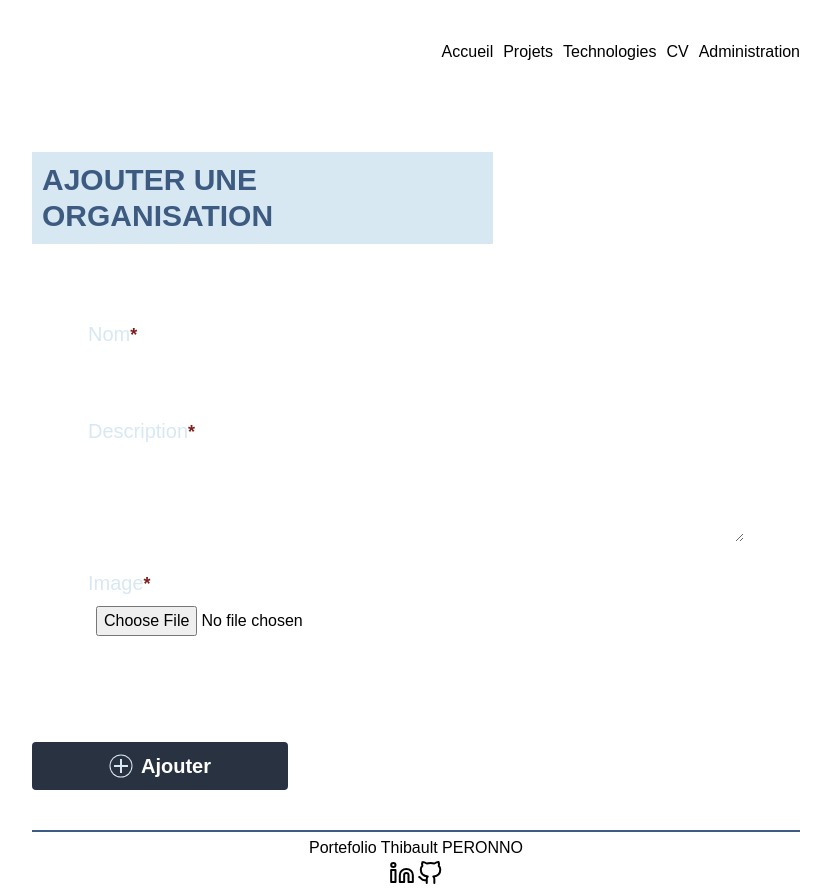
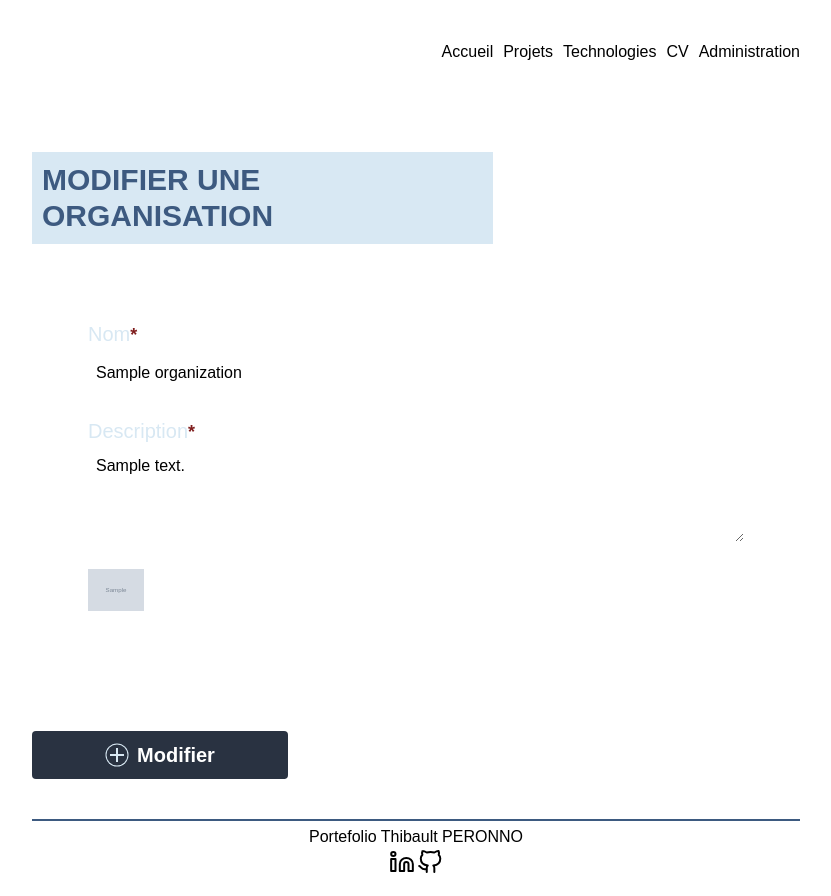
Before and after one commit to thibault-peronno/portefolio, a PHP site: template app/views/bo-add-orga.tpl.php in a window 1280 px wide. Shown: the whole page, without its empty margins (224-1055 px from the left). After the commit the page ends 873 px from the top, so only its background shows below. Run offline with PHP 8.4, Linux system fonts and the light colour scheme; the template is opened without the code that fills it: most values are stand-ins (such as "Sample title", 1, 10 or a date in 2020); grey boxes marked "Sample" are stand-in pictures; some libraries are stand-ins or nearby versions.

Commit message:
Dynamsation of organization form to update. change js files and add new

```diff
--- a/app/Controllers/OrgaController.php
+++ b/app/Controllers/OrgaController.php
@@ -64,10 +64,11 @@ class OrgaController extends CoreController
 
     public function editOrga($idOrga)
     {
-        dump($idOrga);
+        $organizationModel = new Organization();
 
         $data = [];
-
+        $organizationModel->setId(intval($idOrga['id']));
+        $data['organization'] = $organizationModel->getOrgaById();
         $this->boShow('bo-add-orga', $data);
     }
 }
--- a/app/Controllers/ProjectController.php
+++ b/app/Controllers/ProjectController.php
@@ -34,7 +34,7 @@ class ProjectController extends CoreController
     {
         $projectModel = new Project();
         $data = [];
-        $data["project"] = $projectModel->getProject($idProject['id']);
+        $data["project"] = $projectModel->getProjectById($idProject['id']);
         $this->boShow('bo-project', $data);
     }
 
@@ -107,7 +107,7 @@ class ProjectController extends CoreController
 
         $data['languages'] = $languagesHelper->getLanguages();
         $data['organizations'] = $organizationModel->getOrganizations();
-        $data['project'] = $projectModel->getProject($idProject['id']);
+        $data['project'] = $projectModel->getProjectById($idProject['id']);
 
         $this->boShow('bo-add-project', $data);
     }
--- a/app/Models/Project.php
+++ b/app/Models/Project.php
@@ -50,7 +50,7 @@ class Project
         return $getProjects;
     }
 
-    public function getProject($idProject): array
+    public function getProjectById($idProject): array
     {
         $pdo = Database::getPDO();
         $sql = "SELECT p.*, o.title AS title_organization, o.picture AS picture_organization, GROUP_CONCAT(DISTINCT JSON_OBJECT('label', l.label, 'picture', l.picture)) AS labels
--- a/app/views/bo-add-orga.tpl.php
+++ b/app/views/bo-add-orga.tpl.php
@@ -1,8 +1,9 @@
+<?php dump($organization) ?>
 <h1 class="text-3xl text-secondary bg-primary text-secondary uppercase font-bold p-2.5 sm:w-[60%] mb-5 sm:mt-12">
-    Ajouter une organisation
+    <?= isset($organization) ? "Modifier" : "Ajouter" ?> une organisation
 </h1>
 <section class="rounded p-2 bg-white/[0.15] sm:p-14">
-<?php if (isset($succeeded) && $succeeded) : ?>
+    <?php if (isset($succeeded) && $succeeded) : ?>
         <div class="p-2 text-center text-white font-bold fixed bg-lime-600 rounded animate-notif">
             <p>L'ajout a réussi</p>
         </div>
@@ -15,19 +16,29 @@
     <form action="" id="project-form" method="post" enctype="multipart/form-data">
         <div class="mb-5">
             <label for="title" class="text-primary text-xl">Nom<span class="text-red-900 text-[#7f1d1d] font-bold text-lg">*</span></label>
-            <input type="text" name="title" id="title" class="rounded bg-white h-12 w-full p-2" />
+            <input type="text" name="title" id="title" class="rounded bg-white h-12 w-full p-2" value="<?php echo isset($organization) ? $organization['title'] : "" ?>" />
         </div>
         <div class="mb-5">
             <label for="description" class="text-primary text-xl">Description<span class="text-red-900 text-[#7f1d1d] font-bold text-lg">*</span></label>
-            <textarea name="description" id="description" cols="30" rows="10" class="rounded bg-white h-24 w-full p-2"></textarea>
+            <textarea name="description" id="description" cols="30" rows="10" class="rounded bg-white h-24 w-full p-2"><?= isset($organization) ? $organization['description'] : "" ?></textarea>
         </div>
         <div class="mb-5 sm:w-6/12">
-            <label for="picture" class="text-primary text-xl">Image<span class="text-red-900 text-[#7f1d1d] font-bold text-lg">*</span></label>
-            <input type="file" name="picture" id="picture" accept="image/png, image/jpeg" class="rounded bg-white h-12 w-full p-2" />
+            <?php if (isset($organization) && isset($organization['picture'])) : ?>
+                <div id="updateImageTextDiv">
+                    <img src="<?= "/assets/images/organizations/" . $organization['picture'] ?>" alt="Image du projet" class="w-14">
+                    <p class="font-bold text-white cursor-pointer" id="updateImageText">Modifier l'image</p>
+                    <input type="hidden" name="picture" value="<?= $organization['picture'] ?>">
+                </div>
+                <?php endif ?>
+                <span id="updateImageInput" class="<?php echo isset($organization) ? 'hidden' : ""  ?>">
+                    <label for="picture" class="text-primary text-xl">Image<span class="text-red-900 text-[#7f1d1d] font-bold text-lg">*</span></label>
+                    <input type="file" name="picture" id="picture" accept="image/png, image/jpeg" class="rounded bg-white h-12 w-full p-2" />
+                    <p id="cancelUpdateImageInput" class="font-bold text-white cursor-pointer <?= isset($organization)? "block" : "hidden" ?>">Annuler</p>
+            </span>
         </div>
     </form>
 </section>
 <button class="bg-btn-sec rounded flex p-2.5 justify-center items-center gap-2 mt-5 w-full sm:w-64 font-bold text-xl" type="submit" form="project-form">
     <img src="/assets/images/icons/add.svg" alt="" />
-    <p class="text-white">Ajouter</p>
+    <p class="text-white"><?= isset($organization) ? "Modifier" : "Ajouter" ?></p>
 </button>
--- a/app/views/bo-orga.tpl.php
+++ b/app/views/bo-orga.tpl.php
@@ -1,4 +1,4 @@
-<?php dump($organizations) ?>
+<!-- <?php dump($organizations) ?> -->
 <h1 class="text-3xl text-secondary bg-primary text-secondary uppercase font-bold p-2.5 sm:w-[60%] mb-5 sm:mt-12">
     back office Organisations
 </h1>
--- a/app/views/inc/bo-footer.tpl.php
+++ b/app/views/inc/bo-footer.tpl.php
@@ -9,8 +9,11 @@
     <?= dump($_SERVER['REQUEST_URI']) ?>
     <script src="/javascript/app.js"></script>
     <script src="/javascript/menu.js"></script>
-    <?php if(str_contains($_SERVER['REQUEST_URI'], "/bo-ajouter-projet") ||str_contains($_SERVER['REQUEST_URI'], "/bo-editer-projet") ) : ?>
+    <?php if(str_contains($_SERVER['REQUEST_URI'], "/bo-editer-projet") || str_contains($_SERVER['REQUEST_URI'], "/bo-editer-organisation") ) : ?>
     <script src="/javascript/form.js"></script>
+    <?php endif ?>
+    <?php if(str_contains($_SERVER['REQUEST_URI'], "/bo-ajouter-projet") || str_contains($_SERVER['REQUEST_URI'], "/bo-editer-projet") ) : ?>
+    <script src="/javascript/selectTechnosForm.js"></script>
     <?php endif ?>
     <?php if($_SERVER['REQUEST_URI'] == '/bo-technos') : ?>
     <script src="/javascript/deleteLanguage.js"></script>
--- a/public/javascript/app.js
+++ b/public/javascript/app.js
@@ -4,6 +4,9 @@ const app = {
         console.log('const app DOM loaded');
         menu.init();
         if (window.location.pathname.includes("bo-ajouter-projet") || window.location.pathname.includes("bo-editer-projet")) {
+            selectTechnosForm.init();
+        }
+        if (window.location.pathname.includes("bo-editer-projet") || window.location.pathname.includes("bo-editer-organisation")) {
             form.init();
         }
         if (window.location.pathname === "/bo-technos") {
--- a/public/javascript/form.js
+++ b/public/javascript/form.js
@@ -1,29 +1,10 @@
 const form = {
     init: function () {
-        let selectTechno = document.getElementById('selectTechnos');
-        console.log(selectTechno);
-        selectTechno.addEventListener('click', form.handleSelectTechno);
-
         let updateImageText = document.getElementById('updateImageText');
         let updateImageInput = document.getElementById('updateImageInput');
         updateImageText.addEventListener('click', ()=> form.handleUpdateImage(updateImageText, updateImageInput));
         let cancelUpdateImageInput = document.getElementById('cancelUpdateImageInput');
         cancelUpdateImageInput.addEventListener('click', ()=>form.handleUpdateImage(updateImageText, updateImageInput))
-    },
-
-    handleSelectTechno: function () {
-        console.log('handleSelectTechnos');
-        let boxesTechnos = document.getElementById('checklanguages');
-        console.log(boxesTechnos.classList.value);
-        let classList = boxesTechnos.classList.value;
-
-        if(classList.includes('hidden')) {
-            boxesTechnos.classList.remove('hidden');
-            boxesTechnos.classList.add('block');
-        }else if (classList.includes('block')) {
-            boxesTechnos.classList.remove('block');
-            boxesTechnos.classList.add('hidden');
-        }
     },
 
     handleUpdateImage: function (text, input) {
```
Also changed, not shown: app/Models/Organization.php (+18 -0 lines), public/javascript/selectTechnosForm.js (added, +23 -0 lines).
